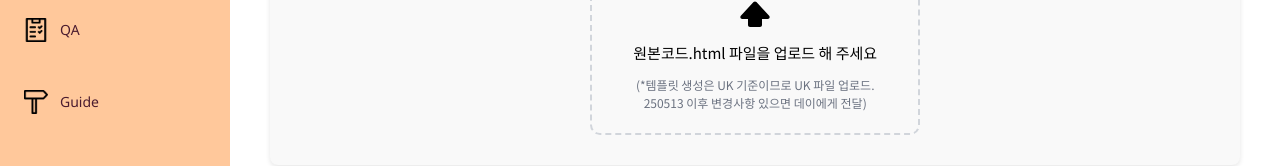
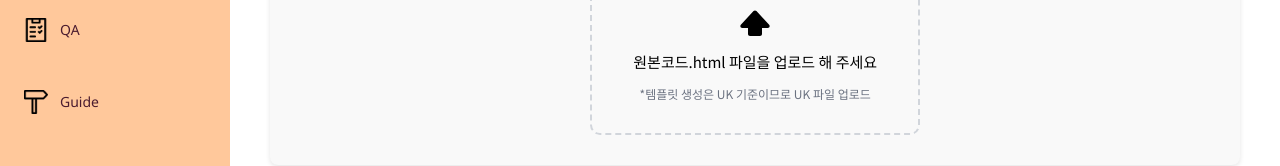
Before and after one commit to haley10309/recoder, a React (Vite) app in the folder client/: page /edit-localization-entries in a window 1280 px wide. Shown: the part 373-539 px from the top of the page. Built offline with nearby package versions, Linux system fonts and the light colour scheme; no server answers.

Commit message:
fix text

```diff
--- a/client/src/Components/ApplyTemplate/FileUploadSection.jsx
+++ b/client/src/Components/ApplyTemplate/FileUploadSection.jsx
@@ -41,10 +41,9 @@ const FileUploadSection = ({
               <FileDropLabel htmlFor="dropzone-file">
                 <FileDropInner>
                   <img src={FileUploadIcon} alt="Upload" />
-                  {/* <p>{`'${countryCode}' 국가의 Backup HTML 을 업로드 해 주세요`}</p> */}
-                  <p>{`Backup HTML 을 업로드 해 주세요`}</p>
+                  <p className="mt-3 font-[500] text-[15px] text-center">{`${countryCode ? `'${countryCode}' 국가의 원본코드.html 을 업로드 해 주세요` : '원본코드.html 을 업로드 해 주세요'} `}</p>
                 </FileDropInner>
-                <input id="dropzone-file" type="file" accept=".html" onChange={handleBackupFileUpload} hidden />
+                <input id="dropzone-file" type="file" accept=".html" onChange={handleBackupFileUpload} hidden  />
               </FileDropLabel>
             )}
           </div>
--- a/client/src/Pages/ApplyTemplate/FileConvert.jsx
+++ b/client/src/Pages/ApplyTemplate/FileConvert.jsx
@@ -1,6 +1,5 @@
 import React from "react";
 import styled from "styled-components";
-import { useFileUpload } from "@/hooks/ApplyTemplate/useFileUpload";
 import { useTranslationUpload } from "@/hooks/ApplyTemplate/useTranslationUpload";
 import { useFileExecute } from "@/hooks/ApplyTemplate/useFileExecute";
 import { useLocalizationApply } from "@/hooks/ApplyTemplate/useLocalizationApply";
--- a/client/src/Pages/EditTemplate/UploadFiles.jsx
+++ b/client/src/Pages/EditTemplate/UploadFiles.jsx
@@ -106,7 +106,7 @@ export default function UploadFiles({
           onClick={() => backUpInputRef.current.click()}>
           <img src={arrowIcon} alt="upload arrow" className="w-8 h-8 text-gray-500" />
           <p className="mt-3 font-[500] text-[15px] text-center">원본코드.html 파일을 업로드 해 주세요</p>
-          <p className="mt-3 font-[500] text-[12px] text-center text-[#6b7280]">(*템플릿 생성은 UK 기준이므로 UK 파일 업로드. <br/> 250513 이후 변경사항 있으면 데이에게 전달)</p>
+          <p className="mt-3 font-[500] text-[12px] text-center text-[#6b7280]">*템플릿 생성은 UK 기준이므로 UK 파일 업로드</p>
           <input type="file" accept=".html" ref={backUpInputRef} onChange={handleOriginalHtmlFileChange} className="hidden" />
           {!!backUpFile && (
             <div className="mt-2 text-center text-[13px]">
```
